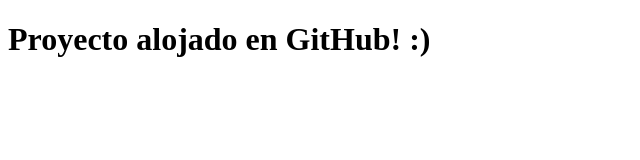
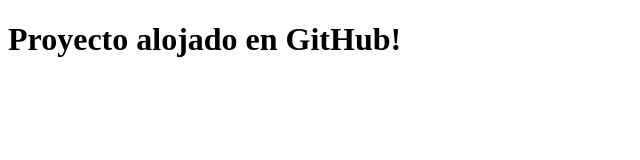
Before and after one commit to divi817/pildora-git, a plain HTML site: page index.html in a window 1280 px wide. Shown: the full height of the page, 0-640 px from the left. Drawn offline with Linux system fonts and the light colour scheme.

Commit message:
update index.tml
Modificado la linea 5

```diff
--- a/index.html
+++ b/index.html
@@ -2,6 +2,6 @@
 <html>
  <head></head>
  <body>
- <h1>Proyecto alojado en GitHub! :)</h1>
+ <h1>Proyecto alojado en GitHub!</h1>
  </body>
 </html>
```
